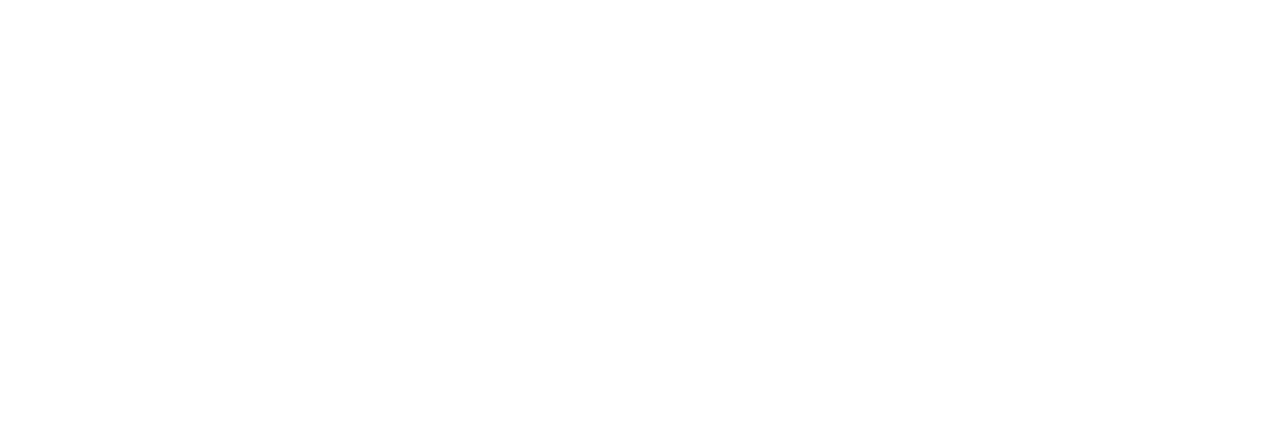
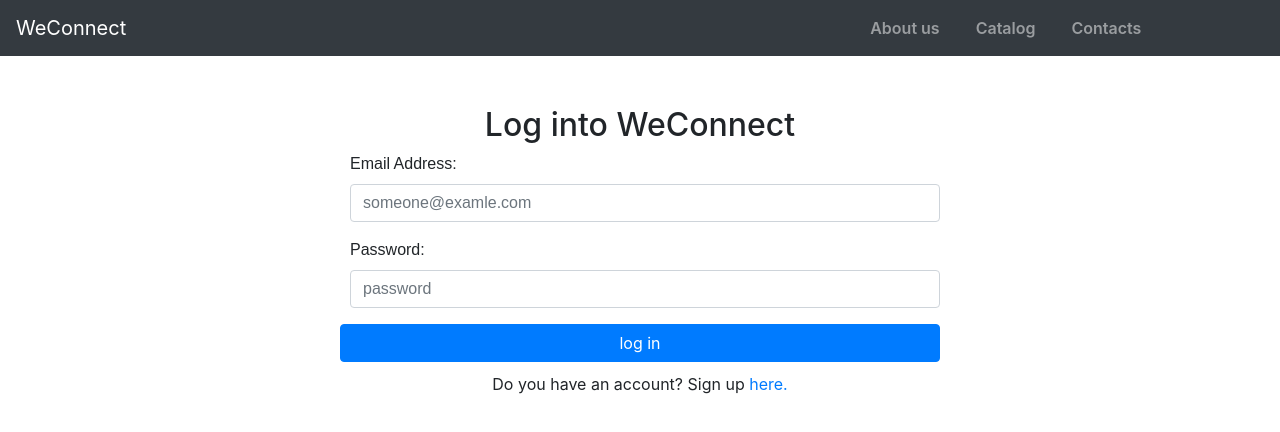
Before and after one commit to dotNesh/WeConnect, a plain HTML site: page Designs/UI/login.html in a window 1280 px wide. Drawn offline with nearby package versions, Linux system fonts and the light colour scheme.

Commit message:
add feature login form

```diff
--- a/Designs/UI/login.html
+++ b/Designs/UI/login.html
@@ -0,0 +1,51 @@
+<!DOCTYPE <!DOCTYPE html>
+<html>
+    <head>
+        <meta charset="utf-8" />
+        <meta http-equiv="X-UA-Compatible" content="IE=edge">
+        <title>WeConnect - Log in</title>
+        <meta name="viewport" content="width=device-width, initial-scale=1">
+        <!--My Custom styles-->
+        <link rel="stylesheet" type="text/css" href="styles/styles.css" />
+        <!--Bootstrap styles-->
+        <link rel="stylesheet" href="https://maxcdn.bootstrapcdn.com/bootstrap/4.0.0/css/bootstrap.min.css">
+        <script src="https://ajax.googleapis.com/ajax/libs/jquery/3.3.1/jquery.min.js"></script>
+        <script src="https://maxcdn.bootstrapcdn.com/bootstrap/4.0.0/js/bootstrap.min.js"></script>
+    </head>
+
+    <body id="login">
+            <nav class="navbar navbar-expand-sm bg-dark navbar-dark">
+                    <a class="navbar-brand" href="#">WeConnect</a>
+                    <ul class="navbar-nav">
+                        <li class="nav-item">
+                          <a class="nav-link" href="#">About us</a>
+                        </li>
+                        <li class="nav-item">
+                          <a class="nav-link" href="#">Catalog</a>
+                        </li>
+                        <li class="nav-item">
+                          <a class="nav-link" href="#">Contacts</a>
+                        </li>
+                    </ul>
+            </nav>
+            <div class="wrap">
+              <h2>Log into WeConnect</h2>
+              <form action="#" class="login-form">
+                  <div class="form-group login">
+                      <label for="useremail">Email Address:</label>
+                      <input type="email" id="useremail" class="form-control " placeholder="someone@examle.com">
+                  </div>
+
+                  <div class="form-group login">
+                      <label for="userpasswrd">Password:</label>
+                      <input type="password" id="userpasswrd" class="form-control" placeholder="password">
+                  </div>
+
+                  <button type="submit" class="btn btn-primary btn-block">log in</button>
+              </form>
+
+              <p>Do you have an account? Sign up<a href="index.html"> here.</a></p>
+
+            </div>
+    </body>
+</html>
--- a/Designs/UI/styles/styles.css
+++ b/Designs/UI/styles/styles.css
@@ -1,12 +1,19 @@
-body {
+#index{
     background-image: url("../img/home23.jpg");
     height: 500px;
     background-position: center;
     background-repeat: no-repeat;
     background-size: cover;
 }
-
-
+.wrap{
+    margin: auto;
+    padding-top: 50px;
+    width:600px;
+    background-color: white;
+}
+.login-form{
+    margin: auto;
+}
 .navbar-nav{
     margin-left: 700px;
     color: cornsilk
@@ -27,14 +34,13 @@ body {
     padding-left: 50px;
     float: left;
 }
-
 .form-group{
     width: 300px;
     font-family: sans-serif;
     padding-left: 10px;
 
 }
-.login-form{
+.signin-form{
     border-radius: 5px;
     color: rgb(8, 8, 8);
 }
@@ -48,3 +54,15 @@ h3{
     border-radius: 5px;
     background-color: white;
 }
+.form-group.login{
+    width: 100%;
+}
+p{
+    padding-top: 10px;
+    text-align: center;
+}
+h2{
+    text-align: center;
+    text-decoration: black;
+    font-family:sans-serif;
+}
```
Also changed, not shown: Designs/UI/index.html (+5 -4 lines).
